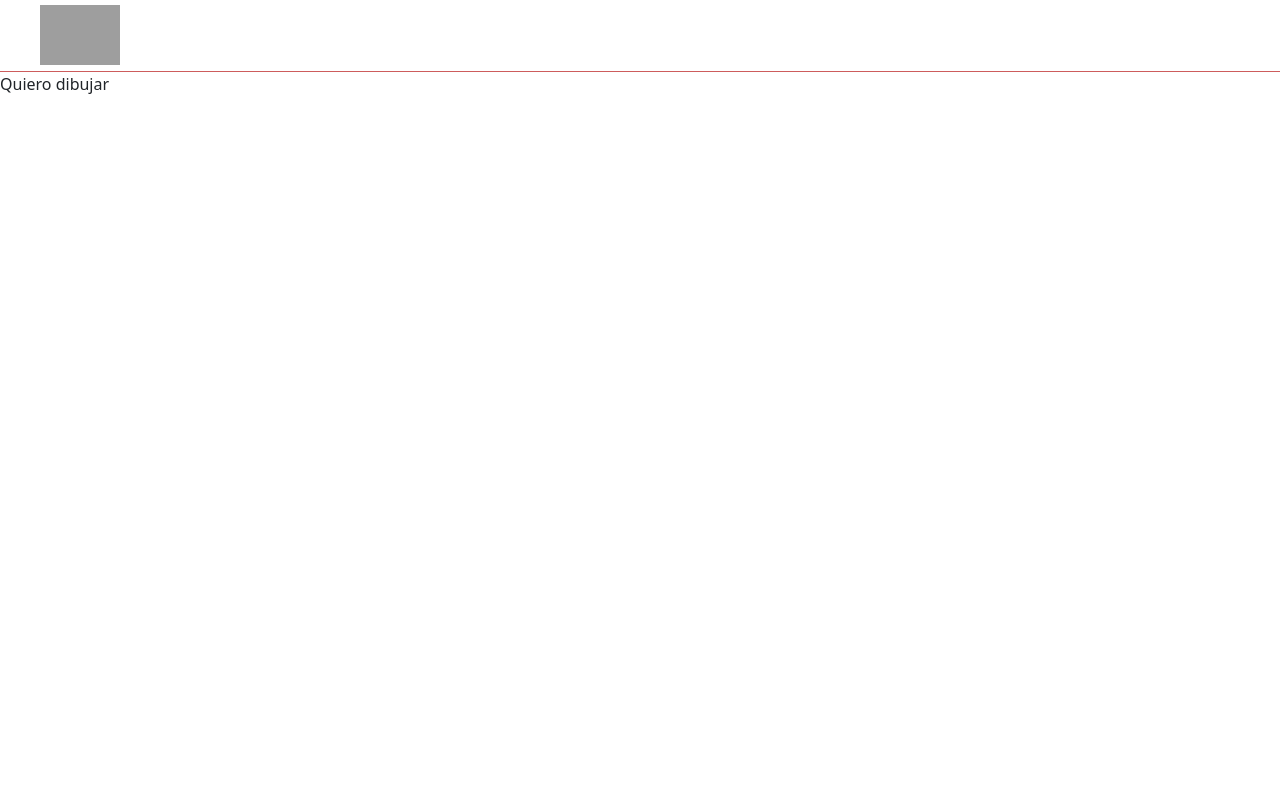
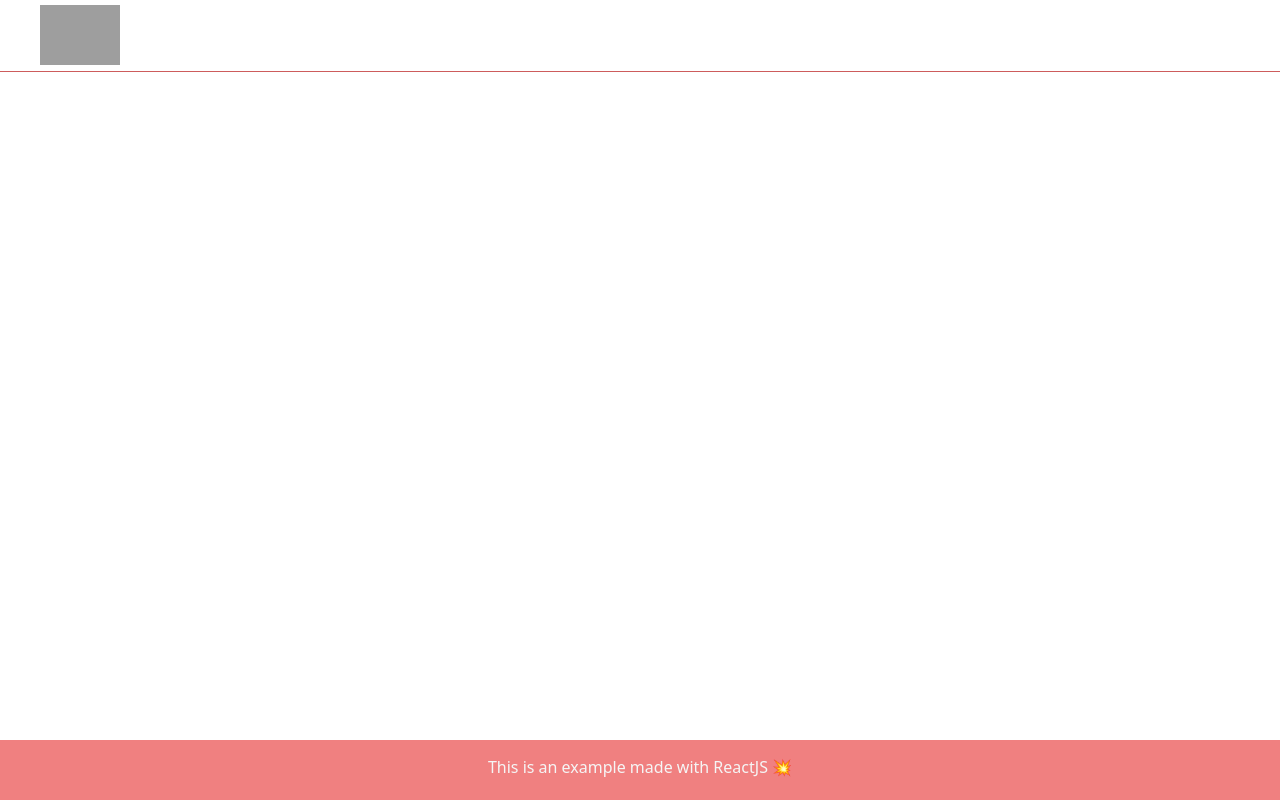
Before and after one commit to fertarvega/learning_react, a React (Create React App) app: page / in a window 1280 px wide. Built offline with nearby package versions, Linux system fonts and the light colour scheme; grey boxes are pictures that could not be loaded.

Commit message:
Footer finished

```diff
--- a/src/App.js
+++ b/src/App.js
@@ -1,11 +1,12 @@
 import React from 'react';
 import Layout from './pages/Layout/Layout'
+
 
 function App() {
   return (
     <React.Fragment>
       <Layout>
-        <p>Quiero dibujar</p>
+
       </Layout>
     </React.Fragment>
 
--- /dev/null
+++ b/src/components/Footer.jsx
@@ -0,0 +1,14 @@
+import React from 'react'
+import './style/Footer.css'
+
+const Footer = () => {
+    return(
+        <React.Fragment>
+            <div className="Footer">
+                <p> This is an example made with ReactJS 💥</p>
+            </div>
+        </React.Fragment>
+    );
+}
+
+export default Footer;
--- /dev/null
+++ b/src/components/style/Footer.css
@@ -0,0 +1,18 @@
+.Footer{
+    width: 100%;
+    height: 60px;
+    display: flex;
+    text-align: center;
+    align-items: center;
+    justify-content: center;
+    color: whitesmoke;
+    background-color: lightcoral;
+
+    position: absolute;
+    bottom: 0;
+    z-index: 100;
+}
+
+.Footer p{
+    padding-top: 10px;
+}
--- a/src/pages/Layout/Layout.jsx
+++ b/src/pages/Layout/Layout.jsx
@@ -1,5 +1,6 @@
 import React from 'react'
 import Header from '../../components/Header'
+import Footer from '../../components/Footer'
 import './Layout.css'
 
 function Layout(props){
@@ -8,6 +9,7 @@ function Layout(props){
             <div className="Layout">
                 <Header></Header>
                 {props.children}
+                <Footer></Footer>
             </div>
         </React.Fragment>
     );
```
